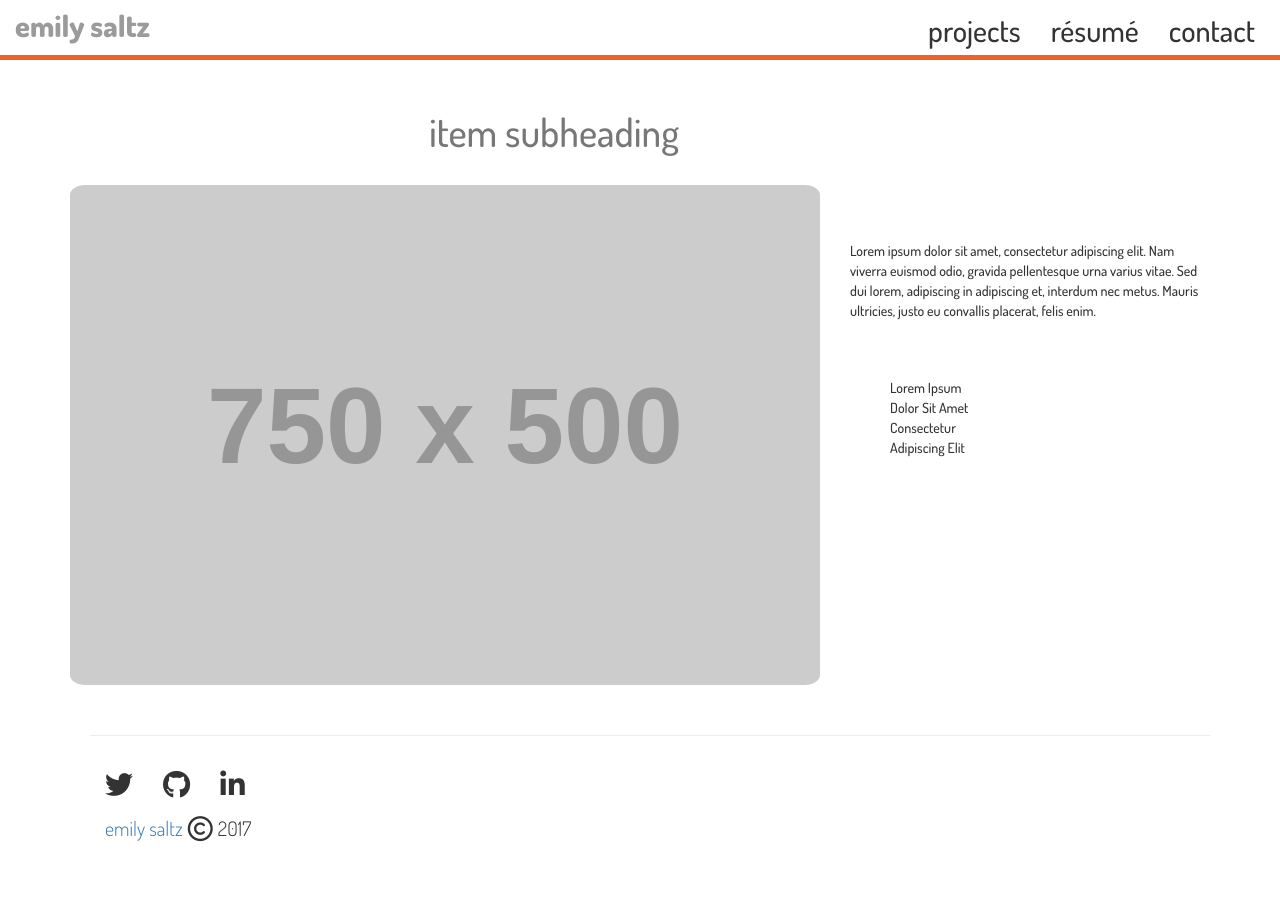
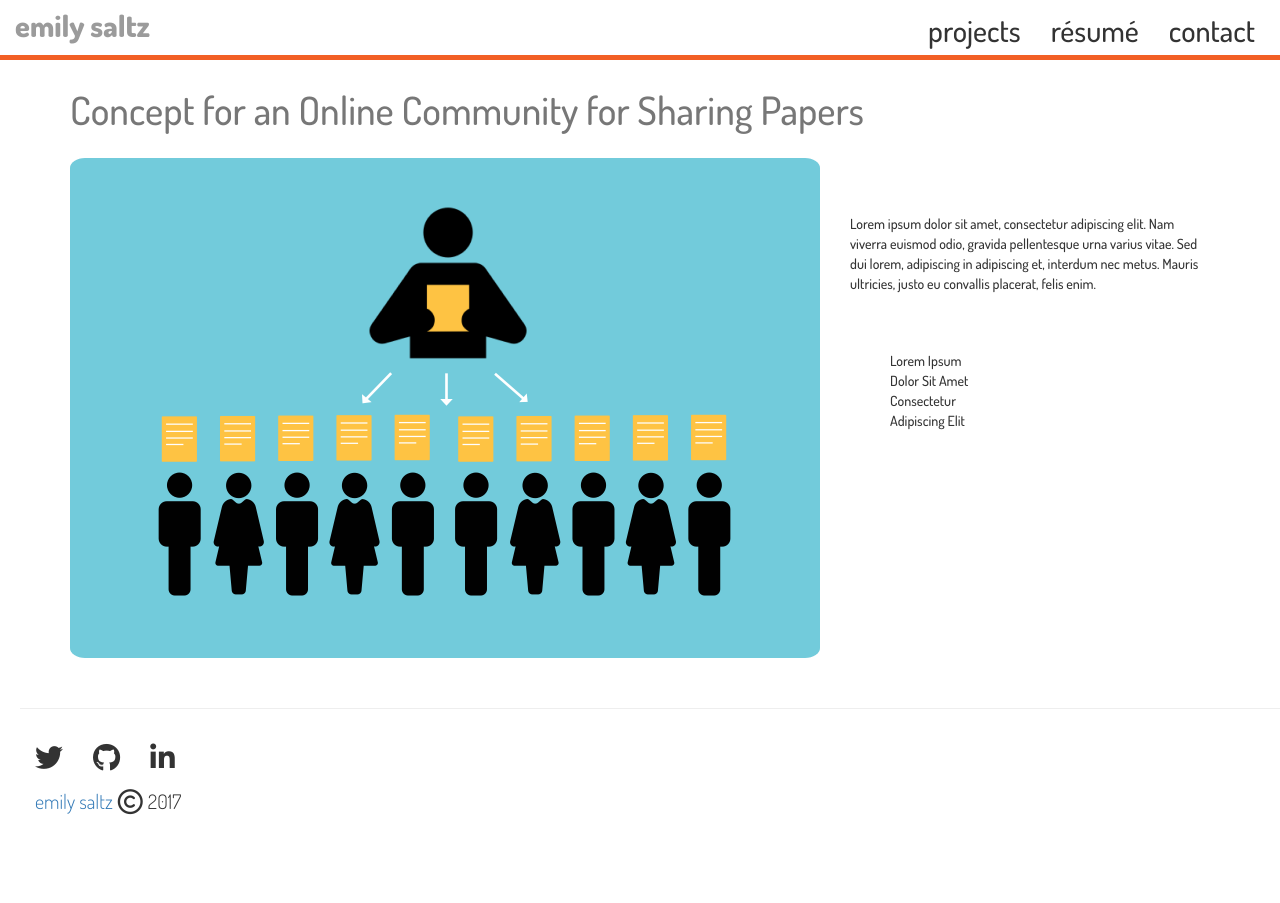
Before and after one commit to Saltzshaker/saltzshaker.github.io, a Jekyll site: the page built from _posts/2017-1-27-ucre.markdown, in a window 1280 px wide. Built offline with Jekyll 4.4.1, drawn with Linux system fonts in a browser that asks for light colours; nearby versions of some CDN libraries; a script that is not in the unit is left out.

```diff
--- a/_layouts/post.html
+++ b/_layouts/post.html
@@ -4,36 +4,5 @@
 
 {% include head.html %}
 {% include nav.html %}
-<div class="container">
-
-        <!-- Portfolio Item Heading -->
-        <div class="row">
-            <div class="col-lg-12">
-                <h1 class="page-header">Portfolio Item
-                    <small>Item Subheading</small>
-                </h1>
-            </div>
-        </div>
-        <!-- /.row -->
-
-        <!-- Portfolio Item Row -->
-        <div class="row">
-
-            <div class="col-md-8">
-                <img class="img-responsive" src="http://placehold.it/750x500" alt="">
-            </div>
-
-            <div class="col-md-4">
-                <h3>Project Description</h3>
-                <p>Lorem ipsum dolor sit amet, consectetur adipiscing elit. Nam viverra euismod odio, gravida pellentesque urna varius vitae. Sed dui lorem, adipiscing in adipiscing et, interdum nec metus. Mauris ultricies, justo eu convallis placerat, felis enim.</p>
-                <h3>Project Details</h3>
-                <ul>
-                    <li>Lorem Ipsum</li>
-                    <li>Dolor Sit Amet</li>
-                    <li>Consectetur</li>
-                    <li>Adipiscing Elit</li>
-                </ul>
-            </div>
-
-        </div>
+{{ content }}
 {% include footer.html %}
--- a/_posts/2017-1-27-ucre.markdown
+++ b/_posts/2017-1-27-ucre.markdown
@@ -7,3 +7,36 @@
 description: "Lorem ipsum dolor sit amet, consectetur adipiscing elit, sed do eiusmod tempor incididunt ut labore et dolore magna aliqua. Ut enim ad minim veniam, quis nostrud exercitation ullamco laboris nisi ut aliquip ex ea commodo consequat. "
 categories: jekyll update
 ---
+
+<div class="container post">
+
+        <!-- Portfolio Item Heading -->
+        <div class="row">
+            <div class="col-lg-12">
+                <h1 class="page-header">
+                    <small>Concept for an Online Community for Sharing Papers</small>
+                </h1>
+            </div>
+        </div>
+        <!-- /.row -->
+
+        <!-- Portfolio Item Row -->
+        <div class="row">
+
+            <div class="col-md-8">
+                <img class="img-responsive" src="/img/ucre/750-500-banner.png" alt="">
+            </div>
+
+            <div class="col-md-4">
+                <h3>Project Description</h3>
+                <p>Lorem ipsum dolor sit amet, consectetur adipiscing elit. Nam viverra euismod odio, gravida pellentesque urna varius vitae. Sed dui lorem, adipiscing in adipiscing et, interdum nec metus. Mauris ultricies, justo eu convallis placerat, felis enim.</p>
+                <h3>Project Details</h3>
+                <ul>
+                    <li>Lorem Ipsum</li>
+                    <li>Dolor Sit Amet</li>
+                    <li>Consectetur</li>
+                    <li>Adipiscing Elit</li>
+                </ul>
+            </div>
+
+        </div>
--- a/css/3-col-portfolio.css
+++ b/css/3-col-portfolio.css
@@ -29,9 +29,12 @@
     color: white;
 }
 
+.header h1 {
+    text-transform: lowercase;
+}
+
 h1 {
     font-weight: 800;
-    text-transform: lowercase;
     font-size: 6rem;
 }
 
@@ -77,16 +80,11 @@
     display: flex;
 }
 
-.portfolio-item:hover {
-    /*background: #eee;*/
-    border-radius: 2%;
-}
-
 .img-responsive {
     border-radius: 2%;
 }
 
-.img-responsive:hover {
+.post-link .img-responsive:hover {
     opacity: 0.6;
 }
 
@@ -198,7 +196,7 @@
     }
     .header {
         margin-top: 5rem;
-            text-shadow: 1px 1px #232F1F;
+        text-shadow: 1px 1px #232F1F;
         background: #4CA1AF;
         /* fallback for old browsers */
         background: -webkit-linear-gradient(to left, #4CA1AF, #C4E0E5);
@@ -206,4 +204,7 @@
         background: linear-gradient(to left, #4CA1AF, #C4E0E5);
         /* W3C, IE 10+/ Edge, Firefox 16+, Chrome 26+, Opera 12+, Safari 7+ */
     }
+    .post {
+        margin-top: 12rem;
+    }
 }
```
Also changed, not shown: img/ucre/750-500-banner.png (added), img/ucre/process-diamond.png (added), img/ucre/speeddate.png (added), 1 other file.
